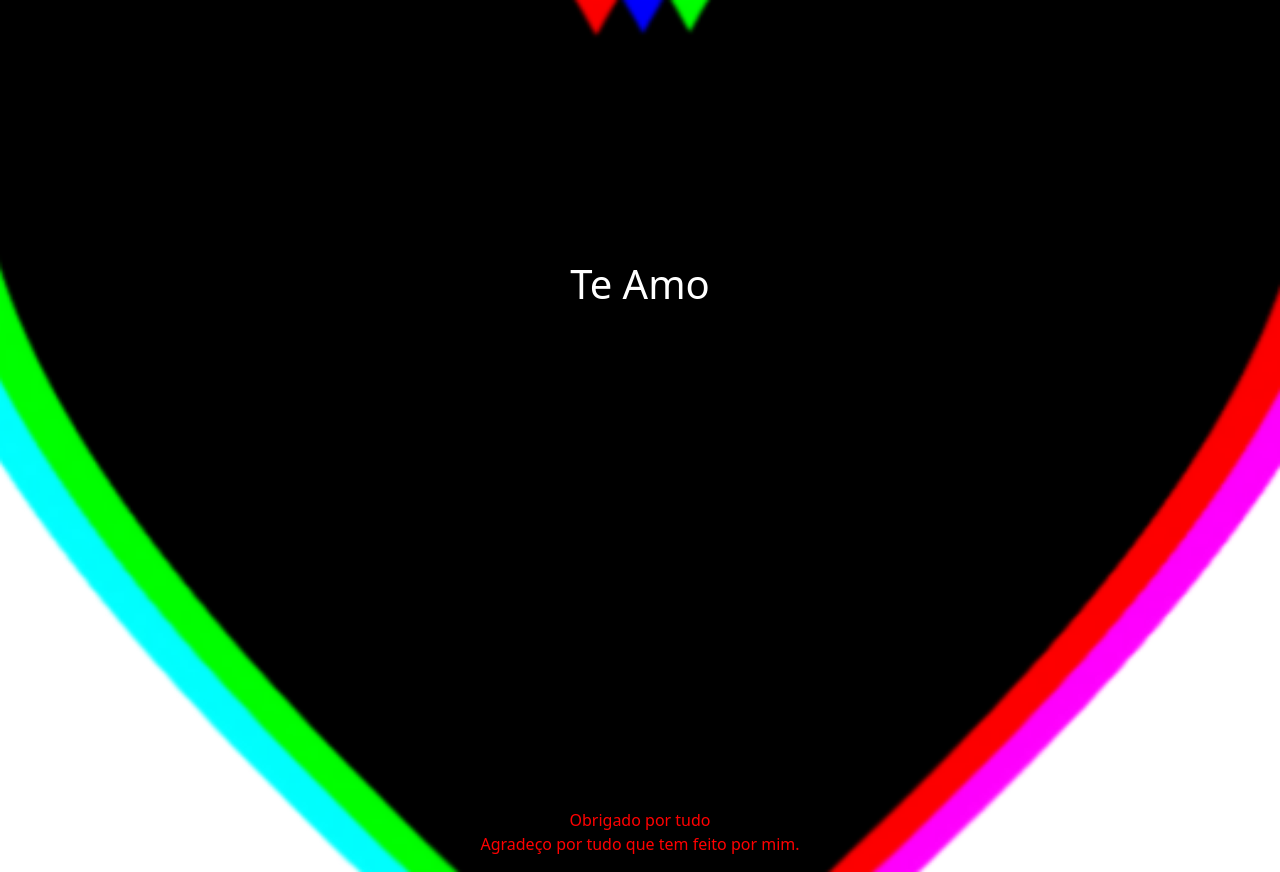
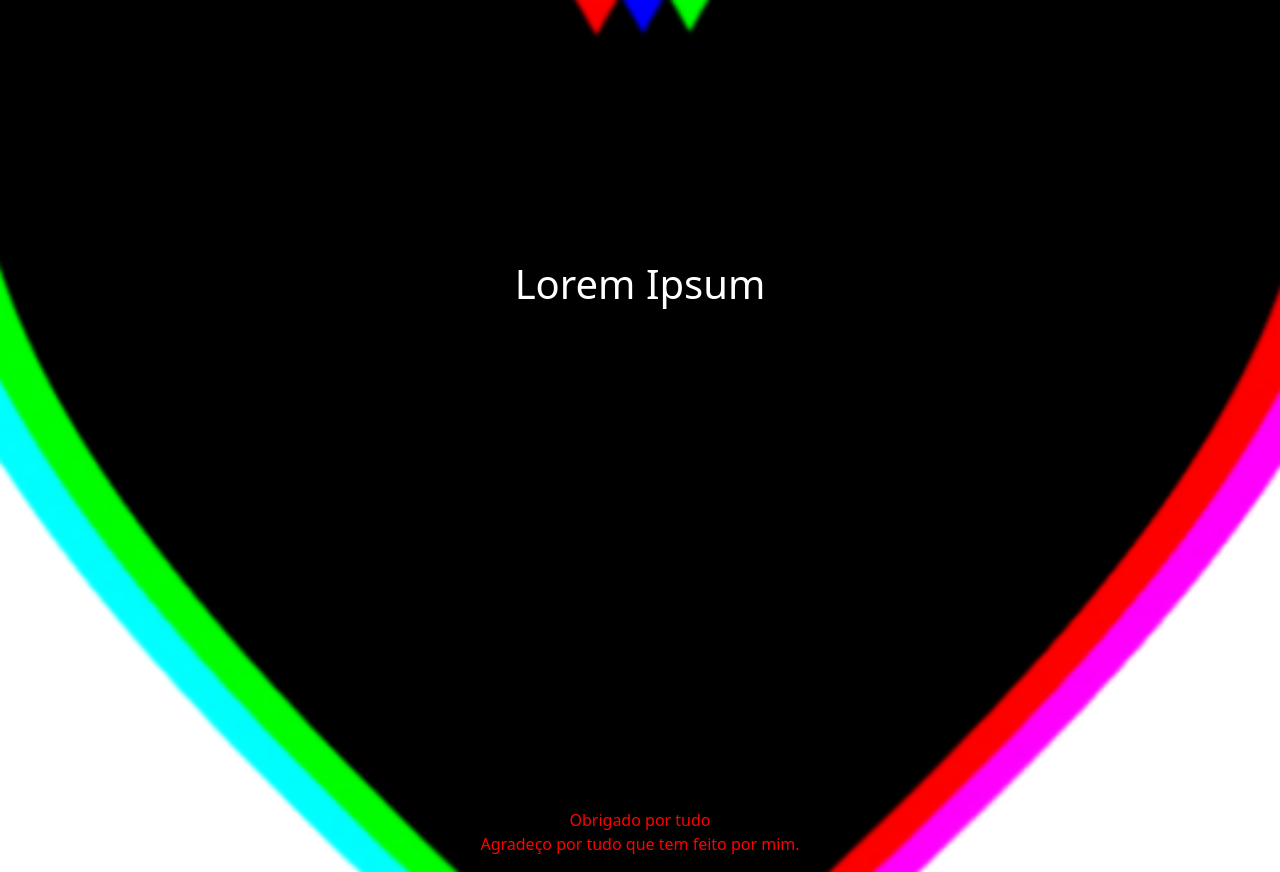
Before and after one commit to CarlosInsano/Primeiro-projeto, a plain HTML site: page home.html in a window 1280 px wide. Drawn offline with nearby package versions, Linux system fonts and the light colour scheme.

Commit message:
Update home.html

```diff
--- a/home.html
+++ b/home.html
@@ -11,7 +11,7 @@
 <body>
  <div class="heart">
   </div>
-  <h1 class="teste" >Te Amo</h1>
+  <h1 class="teste" >Lorem Ipsum</h1>
   <p>Obrigado por tudo<br>Agradeço por tudo que tem feito por mim.</p>
 
 </body>
```
